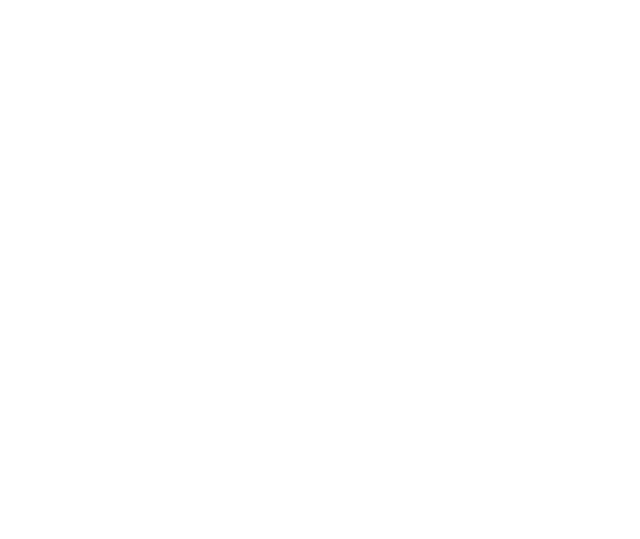
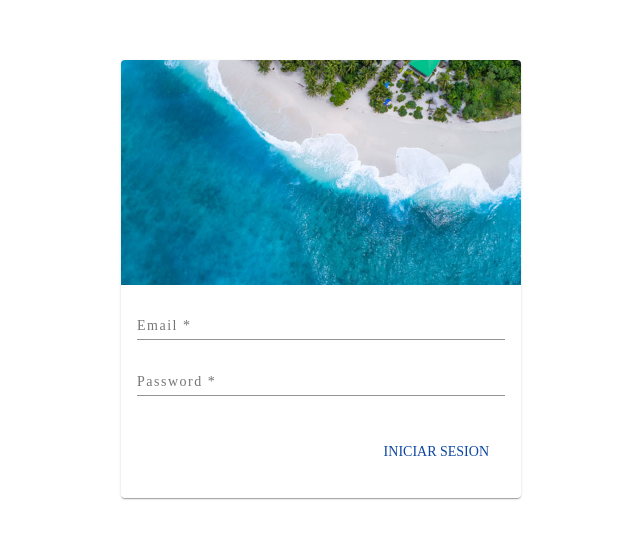
Before and after one commit to JoWan1998/BD2_PROYECTOCLASE, an Angular app in the folder FrontEnd/: page /Login in a window 1280 px wide. Before the commit this address led to /. Shown: the part 121-660 px from the top of the page, without its empty margins (319-959 px from the left). Built offline with nearby package versions, Linux system fonts and the light colour scheme; a web font is replaced by a local one.

Commit message:
[ADD] Login Template

```diff
--- a/FrontEnd/src/app/app-routing.module.ts
+++ b/FrontEnd/src/app/app-routing.module.ts
@@ -1,7 +1,9 @@
 import { NgModule } from '@angular/core';
 import { RouterModule, Routes } from '@angular/router';
+import { LoginComponent } from './pages/login/login.component';
 
 const routes: Routes = [
+  { path: 'Login', component: LoginComponent }
 ];
 
 @NgModule({
--- /dev/null
+++ b/FrontEnd/src/app/pages/login/login.component.css
@@ -0,0 +1,23 @@
+
+  .Login {
+    width: 100%;
+    height: auto;
+    justify-content: center;
+    align-content: center;
+    justify-items: center;
+    align-items: center;
+   }
+
+  .e-card {
+    max-width: 400px;
+  }
+
+  .e-form {
+    min-width: 150px;
+    max-width: 500px;
+    width: 100%;
+  }
+
+  .e-full-width {
+    width: 100%;
+  }
--- /dev/null
+++ b/FrontEnd/src/app/pages/login/login.component.html
@@ -0,0 +1,63 @@
+<div class="m-0 vh-100 align-items-center row justify-content-center">
+    <div class="col-auto text-center">
+        <mat-card class="e-card">
+            <img src="/assets/img/bg-1.jpg" mat-card-image  alt="Background login">
+
+            <mat-card-content>
+                <form class="e-form" method="dialog">
+                    <mat-form-field class="e-full-width">
+                        <mat-label>Email</mat-label>
+                        <input type="email" matInput
+                        [formControl]="emailFormControl"
+                        placeholder="Ex. pat@e.com">
+                        <mat-error *ngIf="emailFormControl.hasError('email') && !emailFormControl.hasError('required')">
+                          Por favor ingresa un correo Valido
+                        </mat-error>
+                        <mat-error *ngIf="emailFormControl.hasError('required')">
+                          Email es <strong>requerido</strong>
+                        </mat-error>
+                      </mat-form-field>
+
+                      <br/>
+
+                    <mat-form-field class="e-full-width">
+                        <mat-label>Password</mat-label>
+                        <input matInput type="password"
+                        [formControl]="passFormControl"
+                        placeholder="Ex. contrasenia">
+                        <mat-error *ngIf="passFormControl.errors && !passFormControl.hasError('required')">
+                          Por favor ingresa una contraseña valida. Debe poseer al menos 5 caracteres!.
+                        </mat-error>
+                        <mat-error *ngIf="passFormControl.hasError('required')">
+                          Password es <strong>requerido</strong>
+                        </mat-error>
+                      </mat-form-field>
+                      <br/>
+                      <br/>
+                      <div class="row">
+                          <div class="col">
+                            <p class="text-left">
+                                <mat-error *ngIf="error">
+                                Usuario y/o Contraseña <strong> Incorrectos.</strong>
+                              </mat-error>
+                            </p>
+                          </div>
+                          <div class="col">
+                            <p class="text-right"><button mat-button color="primary" >INICIAR SESION</button></p>
+                          </div>
+                      </div>
+
+                  </form>
+            </mat-card-content>
+
+            <mat-card-footer>
+                <mat-progress-bar
+                    *ngIf="login"
+                    color="primary"
+                    mode="indeterminate"
+                >
+                </mat-progress-bar>
+            </mat-card-footer>
+        </mat-card>
+    </div>
+</div>
--- /dev/null
+++ b/FrontEnd/src/app/pages/login/login.component.ts
@@ -0,0 +1,29 @@
+import { Component, OnInit } from '@angular/core';
+import {FormControl, Validators} from '@angular/forms';
+
+@Component({
+  selector: 'app-login',
+  templateUrl: './login.component.html',
+  styleUrls: ['./login.component.css']
+})
+export class LoginComponent implements OnInit {
+
+  constructor() { }
+
+  ngOnInit(): void {
+  }
+
+  emailFormControl = new FormControl('', [
+    Validators.required,
+    Validators.email,
+  ]);
+
+  passFormControl = new FormControl('', [
+    Validators.required,
+    Validators.minLength(5)
+  ]);
+
+  login = false;
+  error = false;
+
+}
```
Also changed, not shown: FrontEnd/src/app/app.module.ts (+6 -2 lines), FrontEnd/src/assets/img/bg-1.jpg (added).
